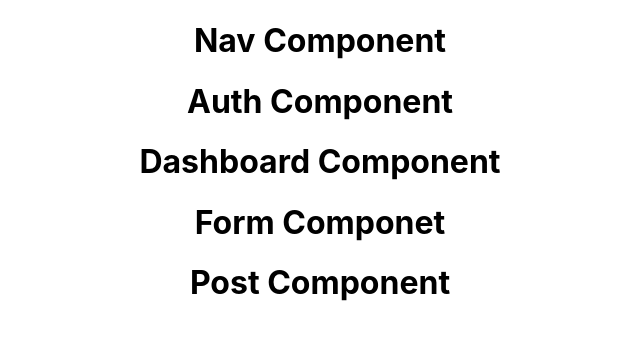
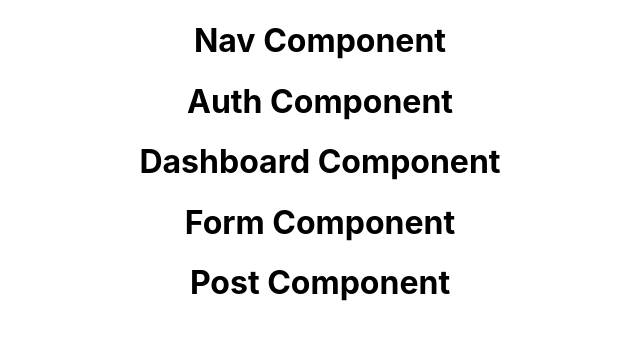
Before and after one commit to wamontgomery0068/helo, a React (Create React App) app: page / in a window 1280 px wide. Shown: the top 340 px of the page, without its empty margins (320-960 px from the left). Built offline with nearby package versions, Linux system fonts and the light colour scheme.

Commit message:
Miss Spelled Component

```diff
--- a/src/component/Form/Form.js
+++ b/src/component/Form/Form.js
@@ -10,7 +10,7 @@ class Form extends Component {
     render() {
         return (
             <div className = "Form_Container">
-                <h1> Form Componet </h1>
+                <h1> Form Component </h1>
             </div>
         );
     }
```
